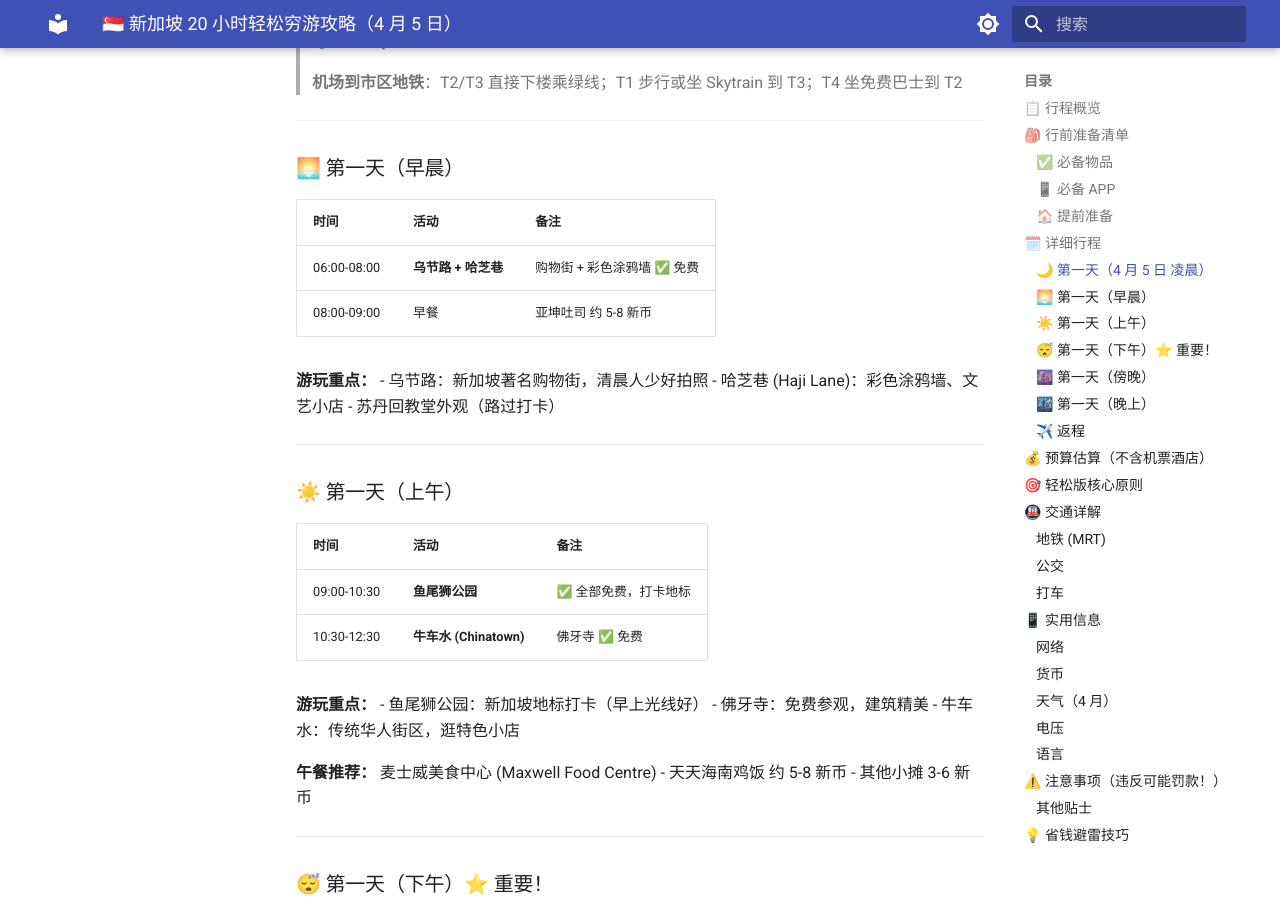
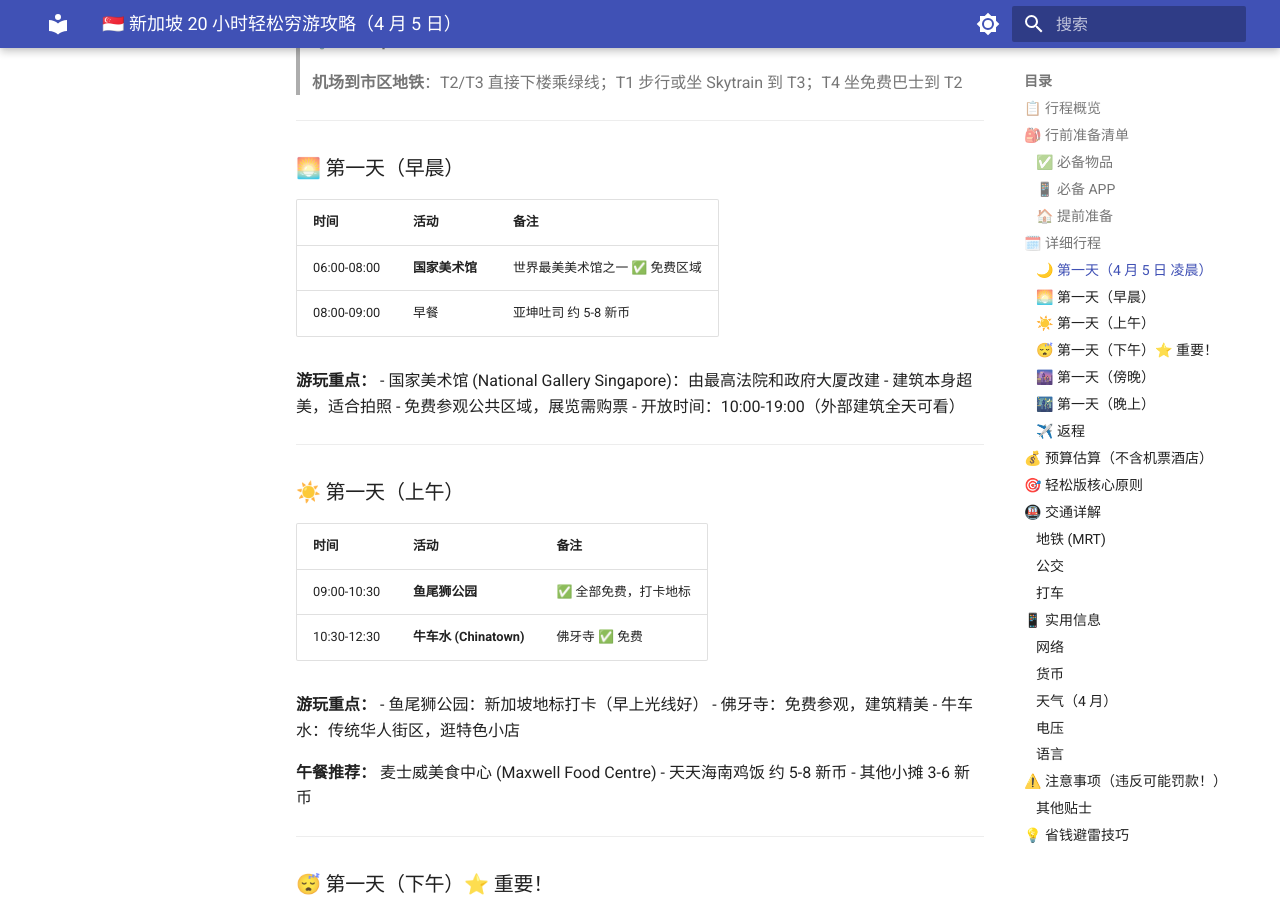
Before and after one commit to Alone0310haha/personal-knowledge-base, an MkDocs documentation site: the page built from docs/新加坡 20 小时轻松穷游攻略（4 月 5 日）.md, in a window 1280 px wide and 900 px high, scrolled down 2218 px. Built offline with MkDocs 1.6.1 and Material for MkDocs 9.7.7, drawn with Linux system fonts in a browser that asks for light colours.

Commit message:
docs: 行程调整（乌节路改为国家美术馆）

```diff
--- a/docs/新加坡 20 小时轻松穷游攻略（4 月 5 日）.md
+++ b/docs/新加坡 20 小时轻松穷游攻略（4 月 5 日）.md
@@ -69,13 +69,14 @@
 
 | 时间 | 活动 | 备注 |
 |------|------|------|
-| 06:00-08:00 | **乌节路 + 哈芝巷** | 购物街 + 彩色涂鸦墙 ✅ 免费 |
+| 06:00-08:00 | **国家美术馆** | 世界最美美术馆之一 ✅ 免费区域 |
 | 08:00-09:00 | 早餐 | 亚坤吐司 约 5-8 新币 |
 
 **游玩重点：**
-- 乌节路：新加坡著名购物街，清晨人少好拍照
-- 哈芝巷 (Haji Lane)：彩色涂鸦墙、文艺小店
-- 苏丹回教堂外观（路过打卡）
+- 国家美术馆 (National Gallery Singapore)：由最高法院和政府大厦改建
+- 建筑本身超美，适合拍照
+- 免费参观公共区域，展览需购票
+- 开放时间：10:00-19:00（外部建筑全天可看）
 
 ---
 
```
